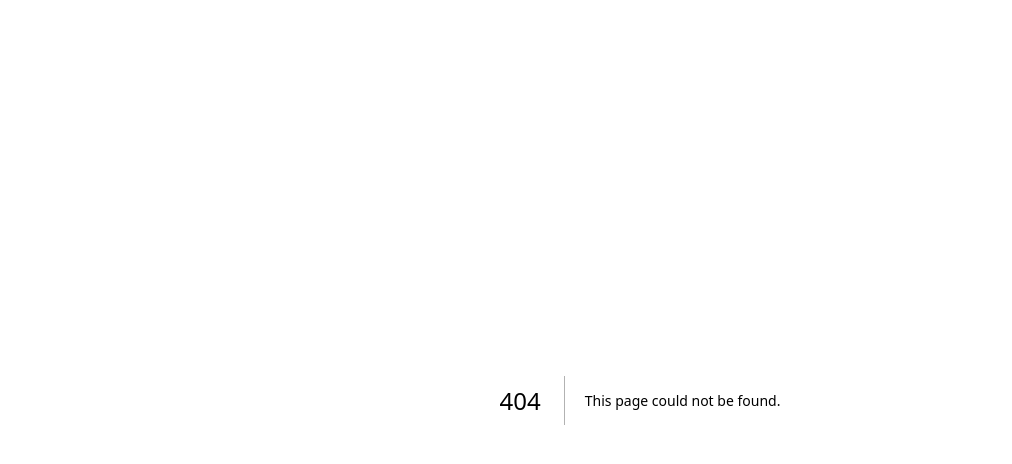
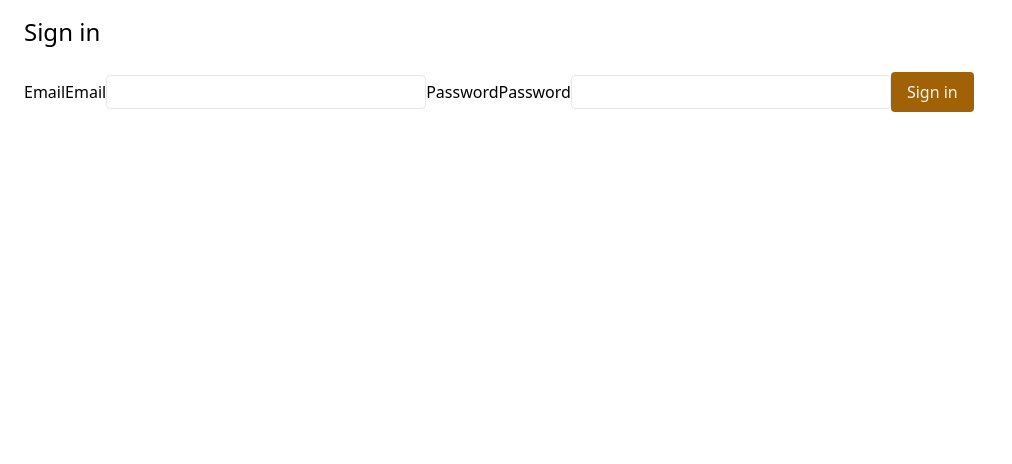
Before and after one commit to palvarezimaz/beekeepr, a Next.js app: page /sign-in in a window 1280 px wide. Before the commit this address had no page. Shown: the top 464 px of the page, without its empty margins (0-1012 px from the left). Built offline with nearby package versions, Linux system fonts and the light colour scheme.

Commit message:
started work on sign-in form

```diff
--- /dev/null
+++ b/components/Button.tsx
@@ -0,0 +1,17 @@
+
+import { ButtonHTMLAttributes } from "react";
+
+interface ButtonProps extends ButtonHTMLAttributes<HTMLButtonElement> {
+  children?: any
+  props?: any
+}
+
+export default function Button({ children, ...props }: ButtonProps): JSX.Element {
+  return (
+    <button {...props}
+      className="bg-yellow-700 text-gray-100 rounded px-4 py-2 my-2 hover:bg-yellow-800">
+      {children}
+    </button>
+
+  )
+}
--- /dev/null
+++ b/components/Field.tsx
@@ -0,0 +1,15 @@
+import { PropsWithChildren } from "react"
+
+interface FieldProps extends PropsWithChildren {
+  label: string
+}
+
+export default function Field({ label, children }: FieldProps): JSX.Element {
+  return (
+    <label>
+      <span>{label}
+      </span>
+      {children}
+    </label>
+  )
+}
--- /dev/null
+++ b/components/Input.tsx
@@ -0,0 +1,13 @@
+import { InputHTMLAttributes } from 'react';
+
+interface InputProps extends InputHTMLAttributes<HTMLInputElement> {
+  props?: any
+}
+
+export default function Input({ props }: InputProps): JSX.Element {
+  return (
+    <input {...props}
+      className="border rounded px-3 py-1 w-80"
+    />
+  );
+}
--- /dev/null
+++ b/components/Page.tsx
@@ -0,0 +1,21 @@
+import Head from 'next/head'
+import { PropsWithChildren } from "react";
+import Title from "../components/Title"
+
+interface PageProps extends PropsWithChildren {
+  title: string;
+}
+
+export default function Page({ title, children }: PageProps): JSX.Element {
+  return (
+    <>
+      <Head>
+        <title>{`${title} - Beekeeper's Journal E-Shop`}</title>
+      </Head>
+      <main className="px-6 py-4">
+        <Title>{title}</Title>
+        {children}
+      </main>
+    </>
+  );
+}
--- a/components/ProductCart.tsx
+++ b/components/ProductCart.tsx
@@ -5,7 +5,7 @@ interface ProductCardProps {
   product: Product
 }
 
-function ProductCard({ product }: ProductCardProps): JSX.Element {
+export default function ProductCard({ product }: ProductCardProps): JSX.Element {
   return (
     <div className="border w-80 shadow hover:shadow-xl">
       <Link href={`/products/${product.id}`}>
@@ -21,5 +21,3 @@ function ProductCard({ product }: ProductCardProps): JSX.Element {
     </div>
   )
 }
-
-export default ProductCard
--- a/components/Title.tsx
+++ b/components/Title.tsx
@@ -1,11 +1,9 @@
 import { PropsWithChildren } from "react"
 
-function Title({ children }: PropsWithChildren): JSX.Element {
+export default function Title({ children }: PropsWithChildren): JSX.Element {
   return (
     <h1 className="text-2xl pb-4" >
       {children}
     </h1>
   )
 }
-
-export default Title
--- a/pages/index.tsx
+++ b/pages/index.tsx
@@ -1,9 +1,8 @@
 import type { GetStaticProps } from 'next'
-import Head from 'next/head'
 import Link from "next/link"
 import ProductCard from "../components/ProductCart"
-import Title from "../components/Title"
 import { getProducts, Product } from "../lib/products"
+import Page from "../components/Page"
 
 interface HomePageProps {
   products: Product[]
@@ -20,12 +19,7 @@ export const getStaticProps: GetStaticProps<HomePageProps> = async () => {
 
 function HomePage({ products }: HomePageProps): JSX.Element {
   return (
-    <>
-      <Head>
-        <title>Beekeeper`s Journal E-Shop</title>
-      </Head>
-      <main className="px-6 py-4">
-        <Title>Beekeeper`s Journal E-Shop</Title>
+    <Page title="Bee products">
       <ul className="grid grid-cols-1 md:grid-cols-2 lg:grid-cols-3 gap-4">
         {products.map((product: Product) => (
           <li key={product.id}>
@@ -33,8 +27,8 @@ function HomePage({ products }: HomePageProps): JSX.Element {
           </li>
         ))}
       </ul>
-      </main>
-    </>
+    </Page>
+
   )
 }
 
--- a/pages/products/[id].tsx
+++ b/pages/products/[id].tsx
@@ -1,10 +1,9 @@
 import { GetStaticPaths, GetStaticProps } from "next";
 import { ParsedUrlQuery } from "querystring";
-import Head from "next/head";
 import Image from "next/image";
-import Title from "../../components/Title";
 import { getProduct, getProducts, Product } from '../../lib/products'
 import { ApiError } from "../../lib/api";
+import Page from "../../components/Page";
 
 interface ProductPageParams extends ParsedUrlQuery {
   id: string;
@@ -39,14 +38,9 @@ export const getStaticProps: GetStaticProps<ProductPageProps, ProductPageParams>
   }
 }
 
-export default function productPage({ product }: ProductPageProps) {
+export default function productPage({ product }: ProductPageProps): JSX.Element {
   return (
-    <>
-      <Head>
-        <title>Beekeeper`s Journal E-Shop</title>
-      </Head>
-      <main className="px-6 py-4">
-        <Title>{product.title}</Title>
+    <Page title={product.title}>
       <div className="flex flex-col lg:flex-row">
         <div>
           <Image src={product.imageUrl} alt=""
@@ -61,7 +55,6 @@ export default function productPage({ product }: ProductPageProps) {
           <p className="text-lg font-bold mt-2">Price: {product.price}</p>
         </div>
       </div>
-      </main>
-    </>
+    </Page>
   )
 }
--- /dev/null
+++ b/pages/sign-in.tsx
@@ -0,0 +1,25 @@
+import Page from "../components/Page";
+import Input from "../components/Input";
+import Field from "../components/Field"
+import Button from "../components/Button";
+
+
+function SignInPage(): JSX.Element {
+  return (
+    <Page title="Sign in">
+      <form action="">
+        <Field label="Email">
+          Email
+          <Input type="email" />
+        </Field>
+        <Field label="Password">
+          Password
+        </Field>
+        <Input type="password" />
+        <Button type="submit">Sign in</Button>
+      </form>
+    </Page>
+  );
+}
+
+export default SignInPage
```
Lines whose indentation alone changed are shown as unchanged.
